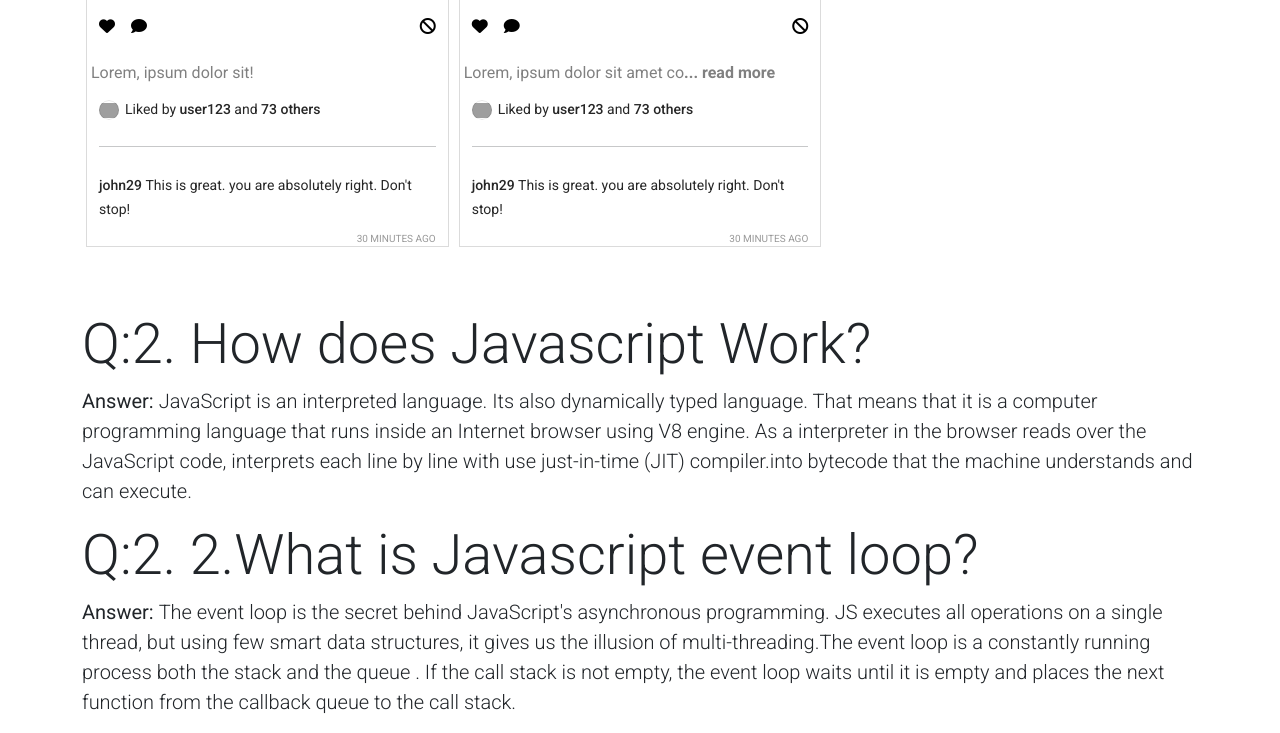
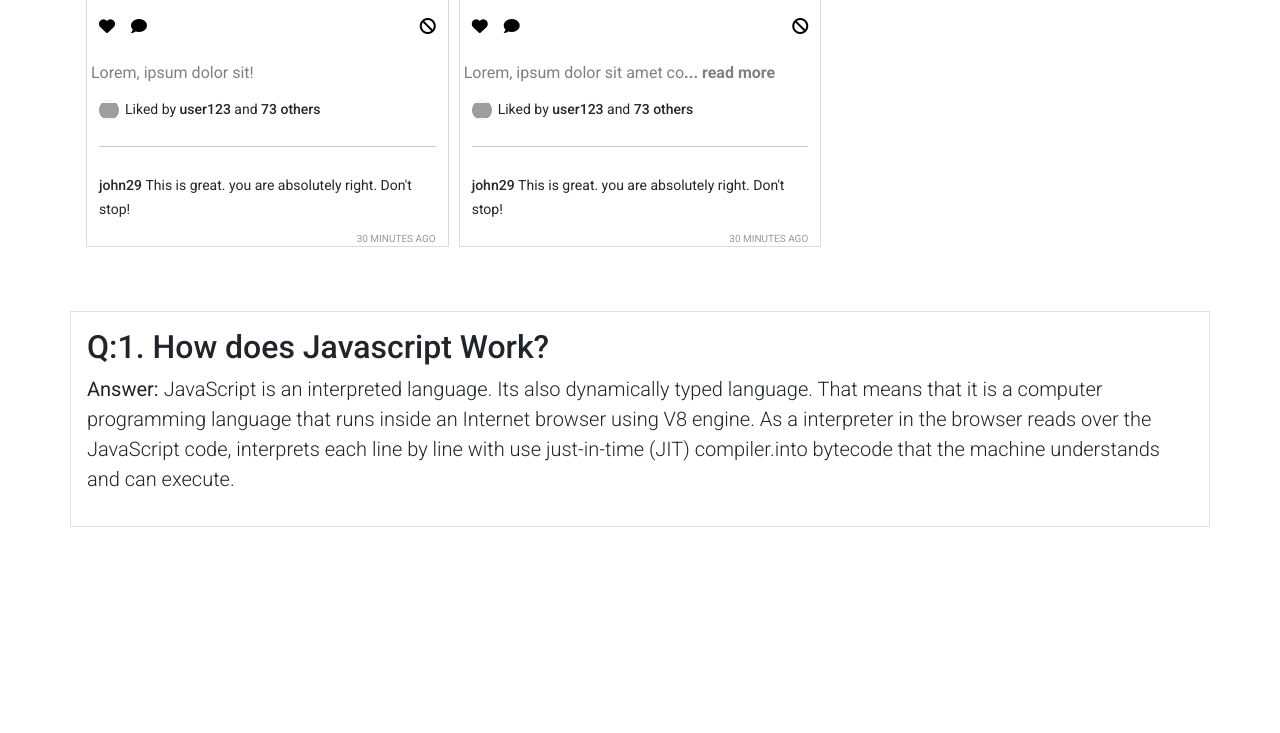
Before and after one commit to hasanmint/Insta-Sohor-App, a plain HTML site: page index.html in a window 1280 px wide. Shown: the part 1285-2018 px from the top of the page. After the commit the page ends 1812 px from the top, so only its background shows below. Drawn offline with nearby package versions, Linux system fonts and the light colour scheme; grey boxes are pictures that could not be loaded.

Commit message:
1st question answer done

```diff
--- a/index.html
+++ b/index.html
@@ -60,10 +60,10 @@
 
     <section id="question-section" class="mt-5 ">
         <div class="container">
-            <div class="row border-1">
-                <div class="col-md-12">
+            <div class="row">
+                <div class="col-md-12 border p-3">
                     <div class="jumbotron">
-                        <h2 class="display-4"><span>Q:2. </span>How does Javascript Work?</h2>
+                        <h2 class="display-8"><span>Q:1. </span>How does Javascript Work?</h2>
                         <p class="lead"> <b>Answer: </b>
                             JavaScript is an interpreted language. Its also dynamically typed language. That means that
                             it is a computer programming language that runs inside an Internet browser using V8 engine.
@@ -72,13 +72,7 @@
                             execute.
                         </p>
                     </div>
-                    <div class="jumbotron">
-                        <h2 class="display-4"><span>Q:2. </span>2.What is Javascript event loop?</h2>
-                        <p class="lead"> <b>Answer: </b>
-                            The event loop is the secret behind JavaScript's asynchronous programming.
-                            JS executes all operations on a single thread, but using few smart data structures, it gives us the illusion of multi-threading.The event loop is a constantly running process both the stack and the queue . If the call stack is not empty, the event loop waits until it is empty and places the next function from the callback queue to the call stack.
-                        </p>
-                    </div>
+
                 </div>
             </div>
         </div>
```
